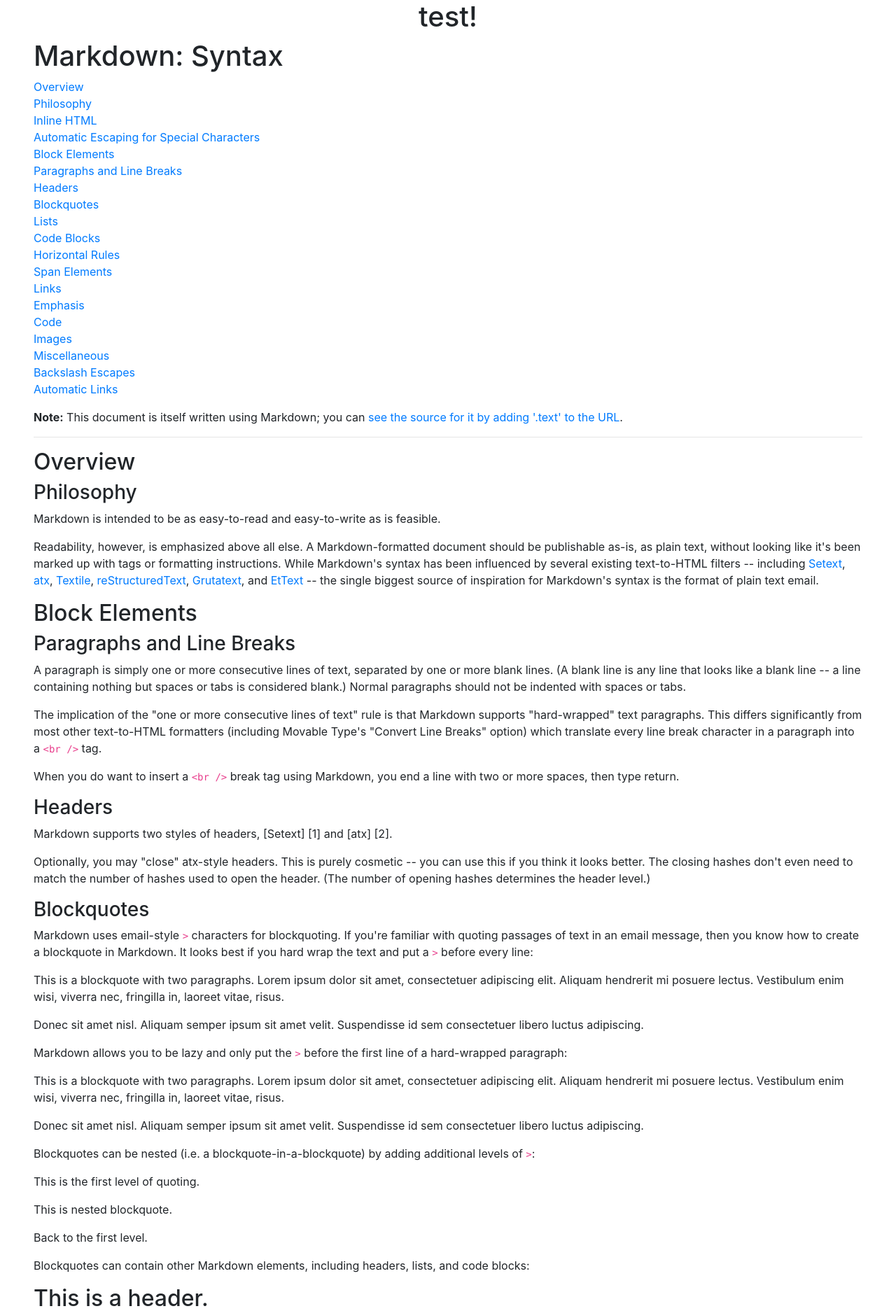
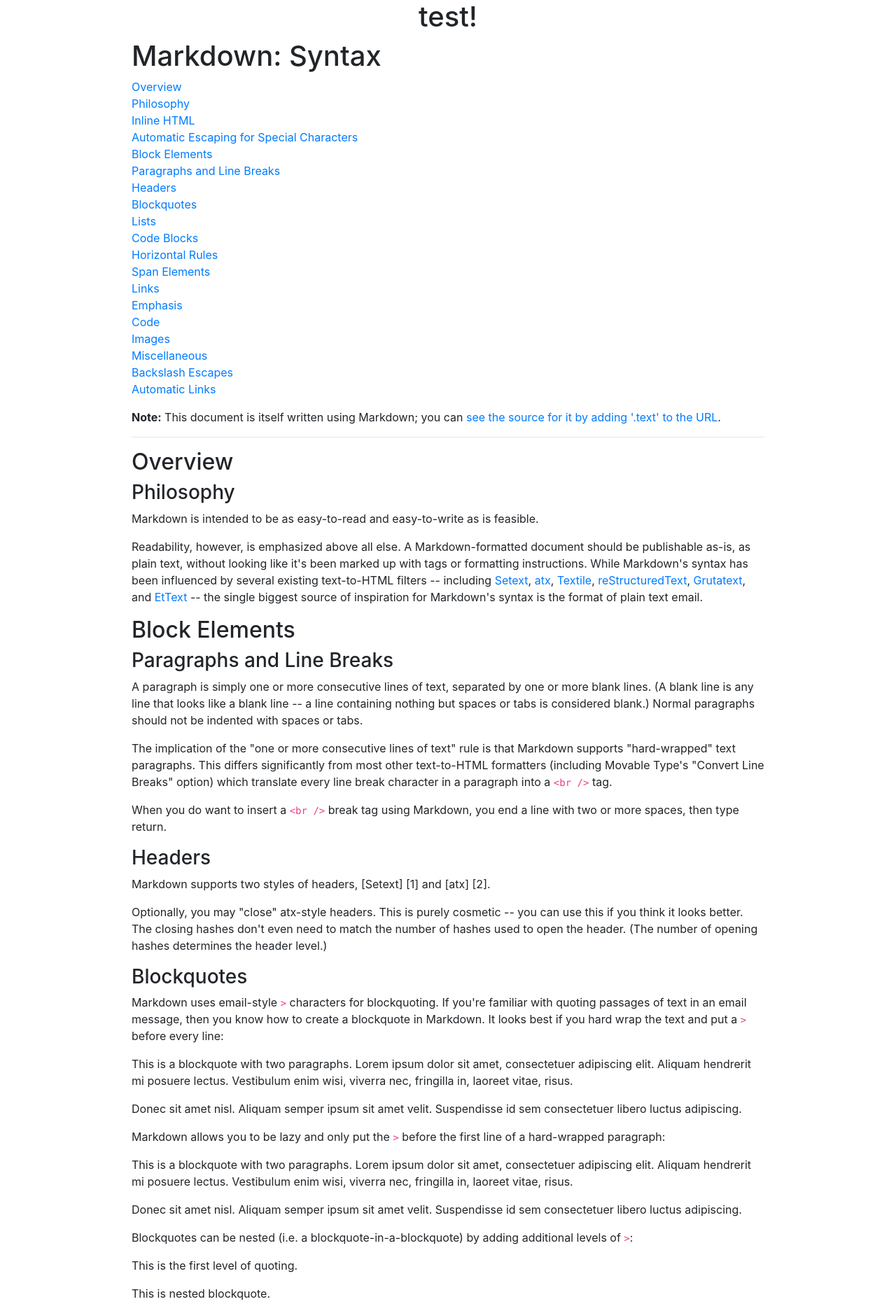
Before and after one commit to osbornnick/osbornnick.1, a Django app: page /blog/2/ in a window 1280 px wide. Shown: the part 66-1939 px from the top of the page at 70% size. Run offline with Django 3.2, Linux system fonts and the light colour scheme; data comes from the database, SQL or seed files in the repository; some libraries are stand-ins or nearby versions.

Commit message:
blog posts view

```diff
--- a/blog/templates/blog_post.html
+++ b/blog/templates/blog_post.html
@@ -1,6 +1,8 @@
 {% extends "nav_bar.html" %}
 {% load markdown_extras %}
+{% load static %}
 
+<link href='{% static '/styles/blog_style.css' %}' type="text/css" rel="stylesheet" />
 {% block page_content %}
 
 <div class='row justify-content-center'>
@@ -9,7 +11,7 @@
   </div>
 </div>
 
-  <div class= 'column justify-content-center flex-column mx-5'>
+  <div class= 'column flex-column mx-5'>
     {{ post.md | markdown }}
   </div>
 </div>
--- a/osbornnick/templates/base.html
+++ b/osbornnick/templates/base.html
@@ -23,9 +23,13 @@
 </head>
 
 {% block nav_bar %}{% endblock %}
+
 <body class="d-flex flex-column h-100">
 
-{% block page_content %}{% endblock %}
+<div class="center-body">
+  {% block page_content %}{% endblock %}
+</div>
+
 <footer class = "footer mt-auto font-small py-3">
   <div class="container text-center">
       <span class="text-muted">
--- /dev/null
+++ b/static/styles/blog_style.css
@@ -0,0 +1,3 @@
+h1 {
+  justify-content: center;
+}
--- a/static/styles/style.css
+++ b/static/styles/style.css
@@ -1,3 +1,8 @@
+.center-body {
+  max-width: 1000px;
+  margin: auto;
+}
+
 #header {
   font-family: 'Merriweather';
   margin-top: 20px;
```
